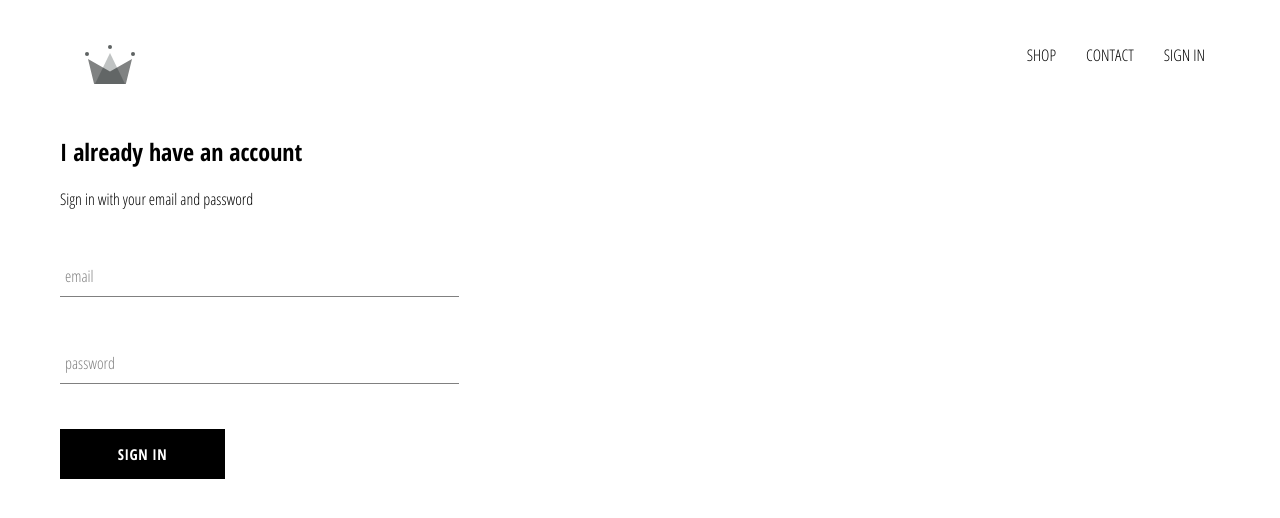
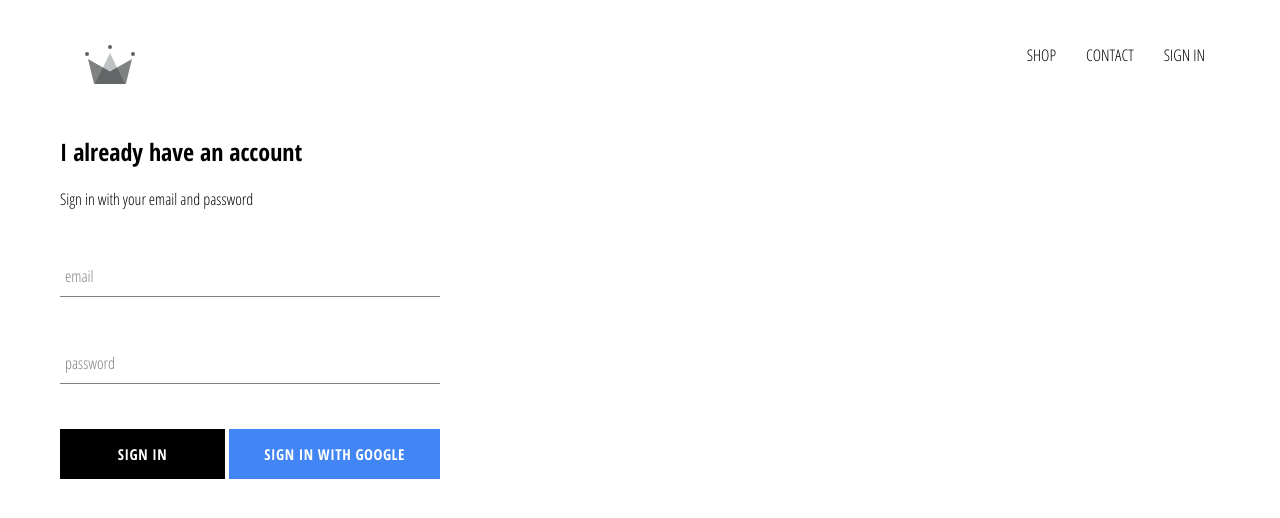
Before and after one commit to samreality4/wordstyle, a React (Create React App) app: page /signin in a window 1280 px wide. Shown: the top 518 px of the page. Built offline with nearby package versions, Linux system fonts and the light colour scheme; no server answers.

Commit message:
integrated firebase and sign in with google

```diff
--- a/src/App.css
+++ b/src/App.css
@@ -7,3 +7,7 @@
     text-decoration: none;
     color: black;
 }
+
+* {
+    box-sizing: border-box;
+}
--- a/src/App.js
+++ b/src/App.js
@@ -2,17 +2,34 @@
 import "./App.css";
 import HomePage from "./pages/homepage/homepage.component";
 import ShopPage from "./pages/shop/shop.component";
-import SignInAndSignUpPage from "./pages/sign-in-and-sign-up/sign-in-and-sign-up.component"
+import SignInAndSignUpPage from "./pages/sign-in-and-sign-up/sign-in-and-sign-up.component";
 import { Route, Switch } from "react-router-dom";
-import Header from "./components/header/header.component"
+import Header from "./components/header/header.component";
+import { auth } from "./firebase/firebase.utils";
 
+class App extends React.Component {
+  constructor() {
+    super();
 
+    this.state = {
+      currentUser: null,
+    };
+  }
 
+  unsubscribeFromAuth = null;
 
-function App() {
+  componentDidMount() {
+    auth.onAuthStateChanged((user) => this.setState({ currentUser: user }));
+  }
+
+  componentWillUnmount() {
+    this.unsubscribeFromAuth();
+  }
+
+  render() {
     return (
       <div>
-      <Header/>
+        <Header currentUser={this.state.currentUser}/>
         <Switch>
           <Route exact path="/" component={HomePage} />
           <Route path="/shop" component={ShopPage} />
@@ -21,5 +38,6 @@
       </div>
     );
   }
+}
 
 export default App;
--- a/src/components/custom-button/custom-buttom-component.js
+++ b/src/components/custom-button/custom-buttom-component.js
@@ -2,8 +2,8 @@
 
 import "./custom-button.styles.scss";
 
-const CustomButton = ({children, ...otherProps}) => (
-    <button className="custom-button" {...otherProps}>
+const CustomButton = ({children, isGoogleSignIn, ...otherProps}) => (
+    <button className={`${isGoogleSignIn ? "google-sign-in" : ""} custom-button`} {...otherProps}>
         {children}
     </button>
 )
--- a/src/components/custom-button/custom-button.styles.scss
+++ b/src/components/custom-button/custom-button.styles.scss
@@ -9,7 +9,7 @@
   background-color: black;
   color: white;
   text-transform: uppercase;
-    font-family: 'Open Sans Condensed';
+  font-family: "Open Sans Condensed";
   font-weight: bolder;
   border: none;
   cursor: pointer;
@@ -19,4 +19,13 @@
     color: black;
     border: 1px solid black;
   }
+  &.google-sign-in {
+    background-color: #4285f4;
+    color: white;
+
+    &:hover {
+      background-color: #357ae8;
+      border: none;
     }
+  }
+}
--- a/src/components/header/header.component.js
+++ b/src/components/header/header.component.js
@@ -1,11 +1,13 @@
 import React from "react";
 import { Link } from "react-router-dom";
+
+import {auth} from "../../firebase/firebase.utils";
 
 import { ReactComponent as Logo } from "../../assets/crown.svg";
 
 import "./header.styles.scss";
 
-const Header = () => (
+const Header = ({currentUser}) => (
   <div className="header">
     <Link className="logo-container" to="/">
       <Logo className="logo" />
@@ -17,10 +19,12 @@
       <Link className="option" to="/shop">
         CONTACT
       </Link>
-      <Link className="option" to="/signin">
+
+      { currentUser ? <div className="option" onClick={()=> auth.signOut()}>
+    SIGN OUT</div> : <Link className="option" to="/signin">
         SIGN IN
-      </Link>
-    </div>
+      </Link>}
+      </div>
   </div>
 );
 
--- a/src/components/sign-in/sign-in.component.js
+++ b/src/components/sign-in/sign-in.component.js
@@ -2,10 +2,10 @@
 
 import "./sign-in.styles.scss";
 
-import "../form-input/form-input.component";
 import FormInput from "../form-input/form-input.component";
+import CustomButton from "../custom-button/custom-buttom-component";
 
-import CustomButton from "../custom-button/custom-buttom-component";
+import { signInWithGoogle } from "../../firebase/firebase.utils";
 
 class SignIn extends React.Component {
   constructor(props) {
@@ -53,10 +53,12 @@
             label="password"
             required
           />
-
-          <CustomButton type="submit" value="Submit Form">
-            Sign In
-          </CustomButton>
+          <div className="buttons">
+            <CustomButton type="submit">Sign In</CustomButton>
+            <CustomButton onClick={signInWithGoogle} isGoogleSignIn>
+              Sign in with Google
+            </CustomButton>
+          </div>
         </form>
       </div>
     );
--- a/src/components/sign-in/sign-in.styles.scss
+++ b/src/components/sign-in/sign-in.styles.scss
@@ -1,9 +1,17 @@
 .sign-in {
-  width: 30vw;
+  width: 380px;
   display: flex;
   flex-direction: column;
-}
+
 
 .title {
   margin: 10px, 0;
 }
+
+.buttons{
+  display:flex;
+  justify-content: space-between;
+}
+
+
+}
```
Also changed, not shown: 1 other file (tests, documents, lock files or other folders). Lines whose indentation alone changed are shown as unchanged.
